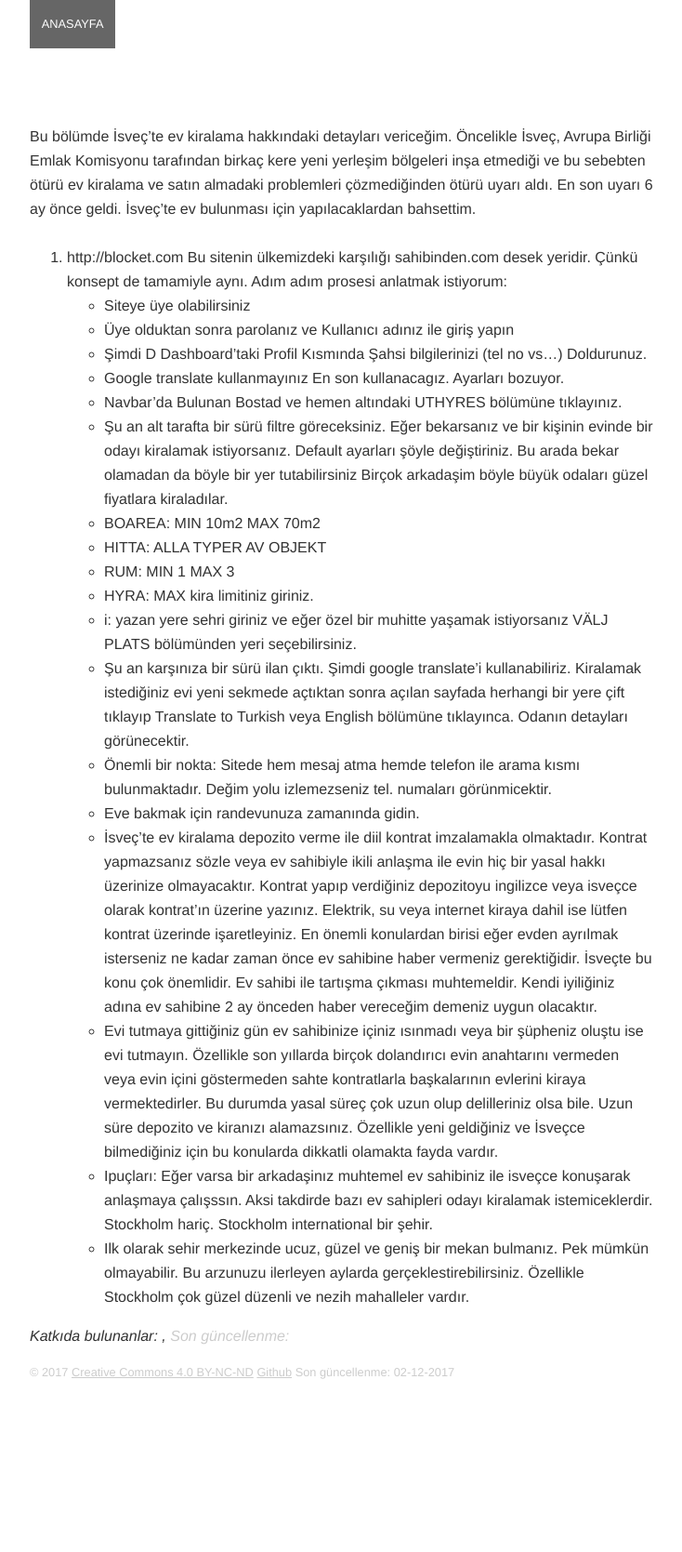
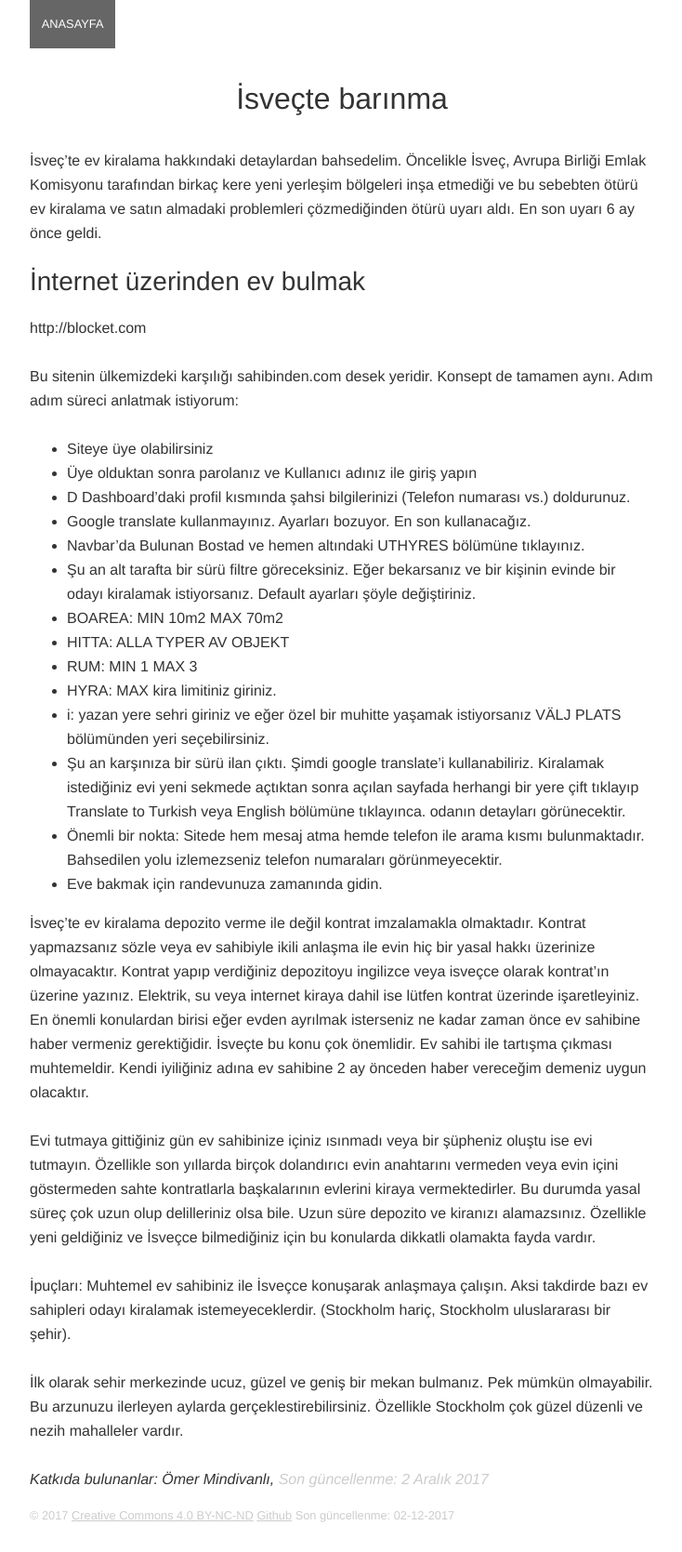
Before and after one commit to o/yurtdisinda-calismak-wiki, a Jekyll site: the page built from sw/isvec-barinma.md, in a window 1280 px wide. Shown: the whole page at 93% size, without its empty margins (272-1006 px from the left). Built offline with Jekyll 4.4.1, drawn with Linux system fonts in a browser that asks for light colours; our own code applies the rules of GitHub Pages for plain Markdown files; before the commit the page ends 1515 px from its top, so only the background shows below that.

Commit message:
Isvec bolumu ile ilgili duzenlemeler

```diff
--- a/index.html
+++ b/index.html
@@ -38,8 +38,8 @@ description: Yurtdışında çalışmak konusunda bilgi alabileceğiniz belgeler
     <h3>İsveç</h3>
     <ul>
         <li><a href="/sw/genel-bilgiler/">Genel Bilgiler</a></li>
-        <li><a href="/sw/isvecte-barınma/">Daire Nasıl Bulunur?</a></li>
-        <li><a href="/sw/calısma-calısma-vizesi/">Çalışma Vizesi Nasıl Alınır ?</a></li>
+        <li><a href="/sw/isvecte-barinma/">İsveçte barınma</a></li>
+        <li><a href="/sw/isvec-calisma-vizesi-alma/">İsveçte çalışma vizesi almak</a></li>
     </ul>
     <h3>Finlandiya</h3>
     <ul>
--- a/sw/isvec-barinma.md
+++ b/sw/isvec-barinma.md
@@ -1,22 +1,39 @@
-Bu bölümde İsveç'te ev kiralama hakkındaki detayları vericeğim. Öncelikle İsveç, Avrupa Birliği Emlak Komisyonu tarafından birkaç kere yeni yerleşim bölgeleri inşa etmediği ve bu sebebten ötürü ev kiralama ve satın almadaki problemleri çözmediğinden ötürü uyarı aldı. En son uyarı 6 ay önce geldi.  İsveç'te ev bulunması için yapılacaklardan bahsettim.
+---
+layout: page
+title: İsveçte barınma
+contributors: Ömer Mindivanlı
+updated_at: 2 Aralık 2017
+permalink: /sw/isvecte-barinma/
+description: İsveçte barınma ve ev kiralama süreci ile ilgili bilgiler
+---
 
-1. http://blocket.com
-Bu sitenin ülkemizdeki karşılığı sahibinden.com desek yeridir. Çünkü konsept de tamamiyle aynı. Adım adım prosesi anlatmak istiyorum:
+İsveç'te ev kiralama hakkındaki detaylardan bahsedelim. Öncelikle İsveç, Avrupa Birliği Emlak Komisyonu tarafından birkaç kere yeni yerleşim bölgeleri inşa etmediği ve bu sebebten ötürü ev kiralama ve satın almadaki problemleri çözmediğinden ötürü uyarı aldı. En son uyarı 6 ay önce geldi.
+
+## İnternet üzerinden ev bulmak
+
+http://blocket.com
+
+Bu sitenin ülkemizdeki karşılığı sahibinden.com desek yeridir. Konsept de tamamen aynı. Adım adım süreci anlatmak istiyorum:
+
 - Siteye üye olabilirsiniz
 - Üye olduktan sonra parolanız ve Kullanıcı adınız ile giriş yapın
-- Şimdi D Dashboard'taki Profil Kısmında Şahsi bilgilerinizi (tel no vs...) Doldurunuz.
-- Google translate kullanmayınız En son kullanacagız. Ayarları bozuyor.
+- D Dashboard'daki profil kısmında şahsi bilgilerinizi (Telefon numarası vs.) doldurunuz.
+- Google translate kullanmayınız. Ayarları bozuyor. En son kullanacağız.
 - Navbar'da Bulunan Bostad ve hemen altındaki UTHYRES bölümüne tıklayınız.
-- Şu an alt tarafta bir sürü filtre göreceksiniz. Eğer bekarsanız ve bir kişinin evinde bir odayı kiralamak istiyorsanız. Default ayarları şöyle değiştiriniz. Bu arada bekar olamadan da böyle bir yer tutabilirsiniz Birçok arkadaşim böyle büyük odaları güzel fiyatlara kiraladılar.
+- Şu an alt tarafta bir sürü filtre göreceksiniz. Eğer bekarsanız ve bir kişinin evinde bir odayı kiralamak istiyorsanız. Default ayarları şöyle değiştiriniz.
 - BOAREA: MIN 10m2 MAX 70m2
 - HITTA: ALLA TYPER AV OBJEKT
 - RUM: MIN 1 MAX 3
 - HYRA: MAX kira limitiniz giriniz.
 - i: yazan yere sehri giriniz ve eğer özel bir muhitte yaşamak istiyorsanız VÄLJ PLATS bölümünden yeri seçebilirsiniz.
-- Şu an karşınıza bir sürü ilan çıktı. Şimdi google translate'i kullanabiliriz. Kiralamak istediğiniz evi yeni sekmede açtıktan sonra açılan sayfada herhangi bir yere çift tıklayıp Translate to Turkish veya English bölümüne tıklayınca. Odanın detayları görünecektir.
-- Önemli bir nokta: Sitede hem mesaj atma hemde telefon ile arama kısmı bulunmaktadır. Değim yolu izlemezseniz tel. numaları görünmicektir.
+- Şu an karşınıza bir sürü ilan çıktı. Şimdi google translate'i kullanabiliriz. Kiralamak istediğiniz evi yeni sekmede açtıktan sonra açılan sayfada herhangi bir yere çift tıklayıp Translate to Turkish veya English bölümüne tıklayınca. odanın detayları görünecektir.
+- Önemli bir nokta: Sitede hem mesaj atma hemde telefon ile arama kısmı bulunmaktadır. Bahsedilen yolu izlemezseniz telefon numaraları görünmeyecektir.
 - Eve bakmak için randevunuza zamanında gidin.
-- İsveç'te ev kiralama depozito verme ile diil kontrat imzalamakla olmaktadır. Kontrat yapmazsanız sözle veya ev sahibiyle ikili anlaşma ile evin hiç bir yasal hakkı üzerinize olmayacaktır. Kontrat yapıp verdiğiniz depozitoyu ingilizce veya isveçce olarak kontrat'ın üzerine yazınız. Elektrik, su veya internet kiraya dahil ise lütfen kontrat üzerinde işaretleyiniz. En önemli konulardan birisi eğer evden ayrılmak isterseniz ne kadar zaman önce ev sahibine haber vermeniz gerektiğidir. İsveçte bu konu çok önemlidir. Ev sahibi ile tartışma çıkması muhtemeldir. Kendi iyiliğiniz adına ev sahibine 2 ay önceden haber vereceğim demeniz uygun olacaktır.
-- Evi tutmaya gittiğiniz gün ev sahibinize içiniz ısınmadı veya bir şüpheniz oluştu ise evi tutmayın. Özellikle son yıllarda birçok dolandırıcı evin anahtarını vermeden veya evin içini göstermeden sahte kontratlarla başkalarının evlerini kiraya vermektedirler. Bu durumda yasal süreç çok uzun olup delilleriniz olsa bile. Uzun süre depozito ve kiranızı alamazsınız. Özellikle yeni geldiğiniz ve İsveçce bilmediğiniz için bu konularda dikkatli olamakta fayda vardır.
-- Ipuçları: Eğer varsa bir arkadaşinız muhtemel ev sahibiniz ile isveçce konuşarak anlaşmaya çalışssın. Aksi takdirde bazı ev sahipleri odayı kiralamak istemiceklerdir. Stockholm hariç. Stockholm international bir şehir.
-- Ilk olarak sehir merkezinde ucuz, güzel ve geniş bir mekan bulmanız. Pek mümkün olmayabilir. Bu arzunuzu ilerleyen aylarda gerçeklestirebilirsiniz. Özellikle Stockholm çok güzel düzenli ve nezih mahalleler vardır.
+
+İsveç'te ev kiralama depozito verme ile değil kontrat imzalamakla olmaktadır. Kontrat yapmazsanız sözle veya ev sahibiyle ikili anlaşma ile evin hiç bir yasal hakkı üzerinize olmayacaktır. Kontrat yapıp verdiğiniz depozitoyu ingilizce veya isveçce olarak kontrat'ın üzerine yazınız. Elektrik, su veya internet kiraya dahil ise lütfen kontrat üzerinde işaretleyiniz. En önemli konulardan birisi eğer evden ayrılmak isterseniz ne kadar zaman önce ev sahibine haber vermeniz gerektiğidir. İsveçte bu konu çok önemlidir. Ev sahibi ile tartışma çıkması muhtemeldir. Kendi iyiliğiniz adına ev sahibine 2 ay önceden haber vereceğim demeniz uygun olacaktır.
+
+Evi tutmaya gittiğiniz gün ev sahibinize içiniz ısınmadı veya bir şüpheniz oluştu ise evi tutmayın. Özellikle son yıllarda birçok dolandırıcı evin anahtarını vermeden veya evin içini göstermeden sahte kontratlarla başkalarının evlerini kiraya vermektedirler. Bu durumda yasal süreç çok uzun olup delilleriniz olsa bile. Uzun süre depozito ve kiranızı alamazsınız. Özellikle yeni geldiğiniz ve İsveçce bilmediğiniz için bu konularda dikkatli olamakta fayda vardır.
+
+İpuçları: Muhtemel ev sahibiniz ile İsveçce konuşarak anlaşmaya çalışın. Aksi takdirde bazı ev sahipleri odayı kiralamak istemeyeceklerdir. (Stockholm hariç, Stockholm uluslararası bir şehir).
+
+İlk olarak sehir merkezinde ucuz, güzel ve geniş bir mekan bulmanız. Pek mümkün olmayabilir. Bu arzunuzu ilerleyen aylarda gerçeklestirebilirsiniz. Özellikle Stockholm çok güzel düzenli ve nezih mahalleler vardır.
```
Also changed, not shown: sw/isvec-genel-bilgiler.md (+9 -2 lines), sw/isvec-calisma-vizesi-alma.md (renamed from sw/isvec-calısma-vizesi-alma.md).
